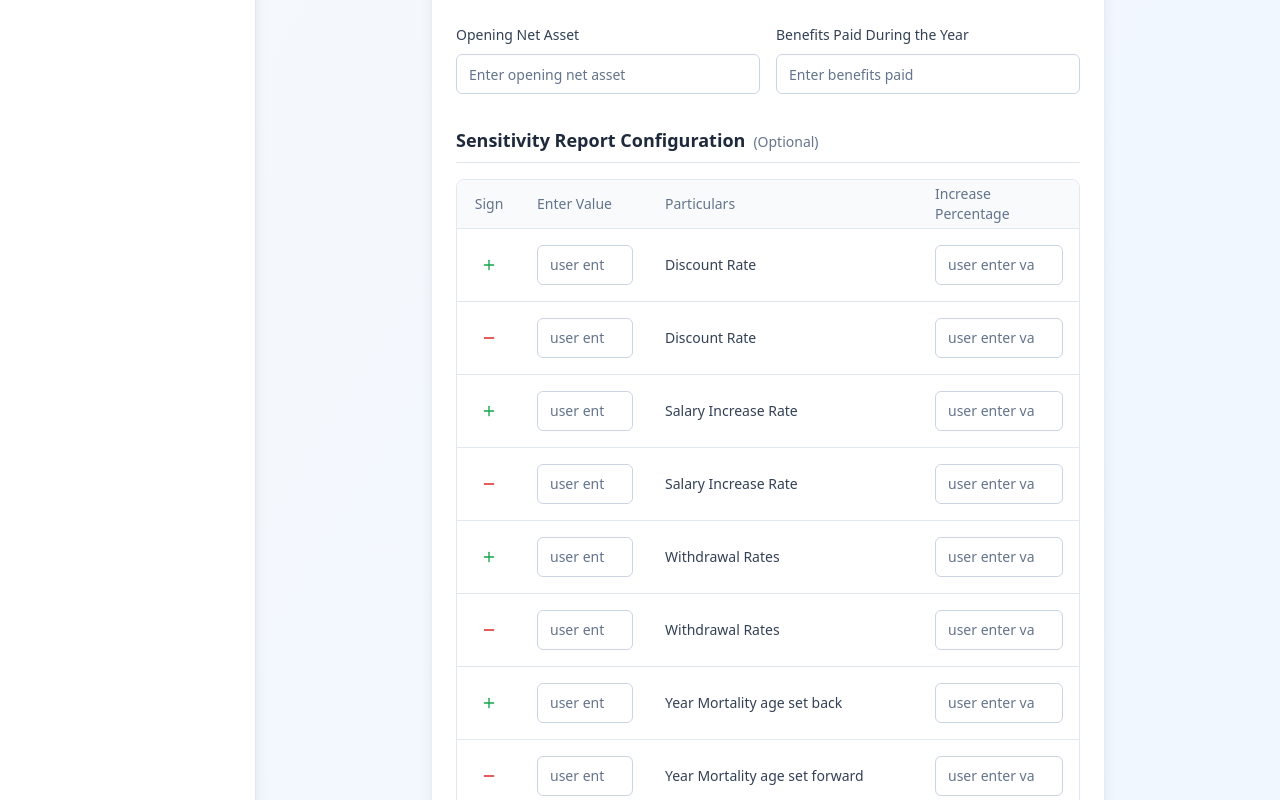
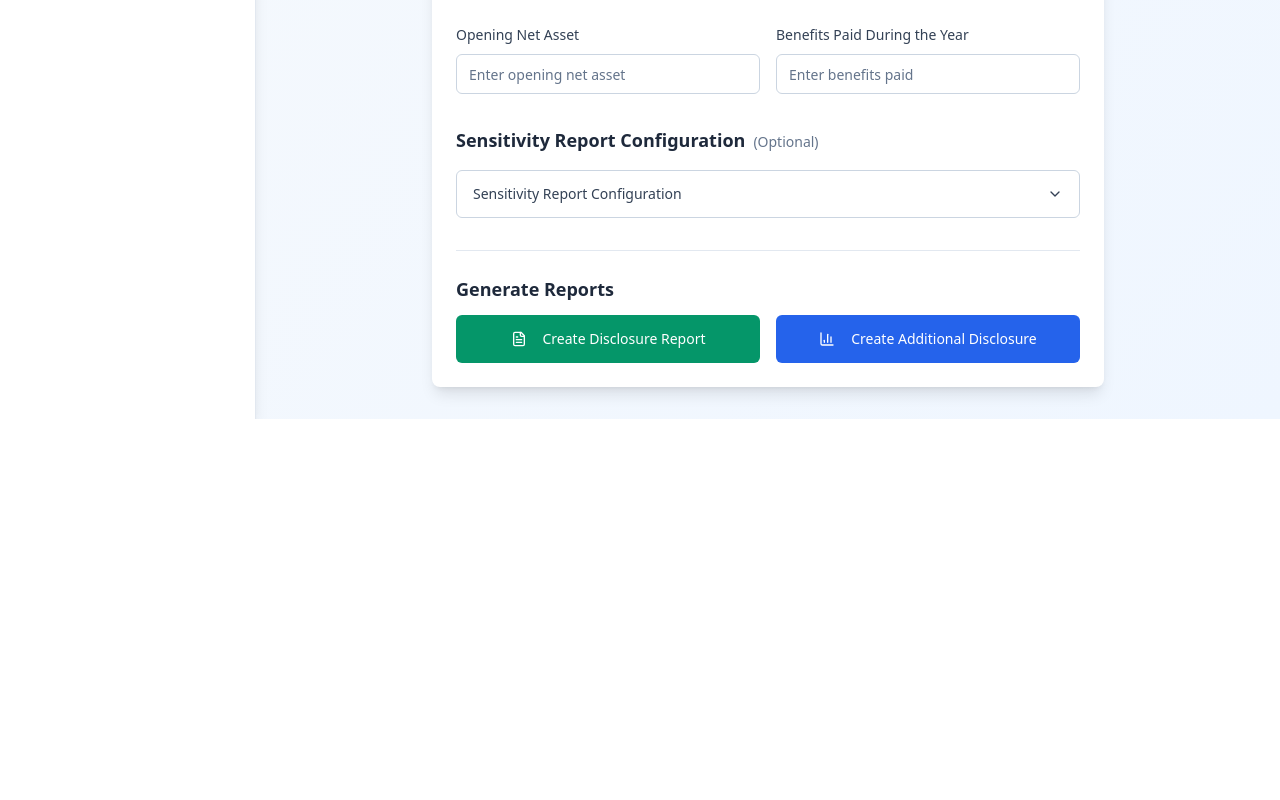
Before and after one commit to Omar2lkady/runtime-report-viewer, a React (Vite) app: page / in a window 1280 px wide. Shown: the part 980-1780 px from the top of the page. After the commit the page ends 1399 px from the top, so only its background shows below. Built offline with nearby package versions, Linux system fonts and the light colour scheme.

Commit message:
Add toggle for Sensitivity Report
Implement a button to show/hide the Sensitivity Report Configuration section in the Runtime Creation page. The section is hidden by default and toggles visibility on button click. Style the button for clear click indication.

```diff
--- a/src/pages/Index.tsx
+++ b/src/pages/Index.tsx
@@ -46,6 +46,8 @@ import {
   Timer,
   Plus,
   Minus,
+  ChevronDown,
+  ChevronUp,
 } from "lucide-react";
 import { useNavigate } from "react-router-dom";
 import { DisclosureReport } from "@/components/reports/DisclosureReport";
@@ -58,6 +60,7 @@ const Index = () => {
   const [showOutput, setShowOutput] = useState(false);
   const [activeTab, setActiveTab] = useState("disclosure");
   const [activeMenuItem, setActiveMenuItem] = useState("Runtime");
+  const [showSensitivityConfig, setShowSensitivityConfig] = useState(false);
   const [reportStatus, setReportStatus] = useState({
     disclosure: "completed",
     sensitivity: "pending",
@@ -995,14 +998,31 @@ const Index = () => {
 
                   {/* Sensitivity Report Configuration Section */}
                   <div className="space-y-4">
-                    <h3 className="text-lg font-semibold text-slate-800 border-b border-slate-200 pb-2">
+                    <div className="flex items-center justify-between">
+                      <h3 className="text-lg font-semibold text-slate-800">
                         Sensitivity Report Configuration
                         <span className="text-sm font-normal text-slate-500 ml-2">
                           (Optional)
                         </span>
                       </h3>
+                    </div>
 
-                    <div className="border rounded-lg overflow-hidden">
+                    <Button
+                      type="button"
+                      variant="outline"
+                      onClick={() => setShowSensitivityConfig(!showSensitivityConfig)}
+                      className="w-full justify-between bg-white border-slate-300 hover:bg-slate-50 hover:border-slate-400 text-slate-700 font-medium h-12"
+                    >
+                      <span>Sensitivity Report Configuration</span>
+                      {showSensitivityConfig ? (
+                        <ChevronUp className="h-4 w-4" />
+                      ) : (
+                        <ChevronDown className="h-4 w-4" />
+                      )}
+                    </Button>
+
+                    {showSensitivityConfig && (
+                      <div className="border rounded-lg overflow-hidden animate-fade-in">
                         <Table>
                           <TableHeader>
                             <TableRow className="bg-slate-50">
@@ -1048,6 +1068,7 @@ const Index = () => {
                           </TableBody>
                         </Table>
                       </div>
+                    )}
                   </div>
 
                   {/* Action Buttons Section */}
```
Lines whose indentation alone changed are shown as unchanged.
